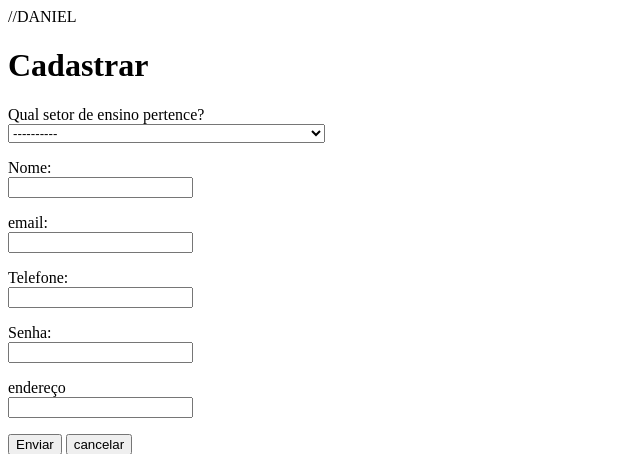
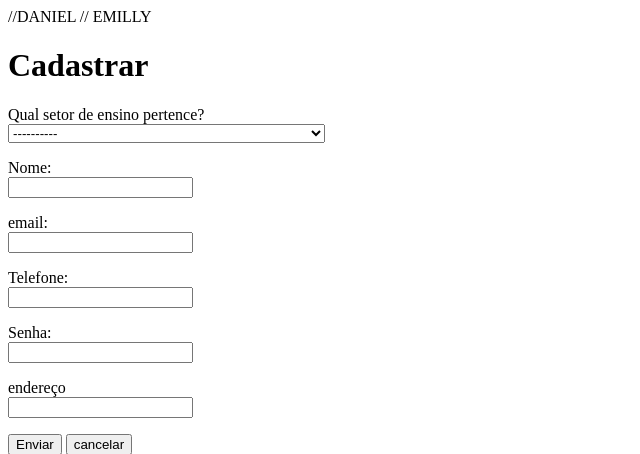
Before and after one commit to davirepost/Requerimento, a PHP site: page /cadastro_de_adm.php in a window 1280 px wide. Shown: the top 454 px of the page, without its empty margins (0-640 px from the left). Run offline with PHP 8.4, Linux system fonts and the light colour scheme; data that the repository does not hold is empty.

Commit message:
Update cadastro_de_adm.php

```diff
--- a/SIAPE/cadastro_de_adm.php
+++ b/SIAPE/cadastro_de_adm.php
@@ -1,4 +1,4 @@
-<!DOCTYPE html> //DANIEL
+<!DOCTYPE html> //DANIEL // EMILLY
 <html lang="en">
 <head>
     <meta charset="UTF-8">
```
